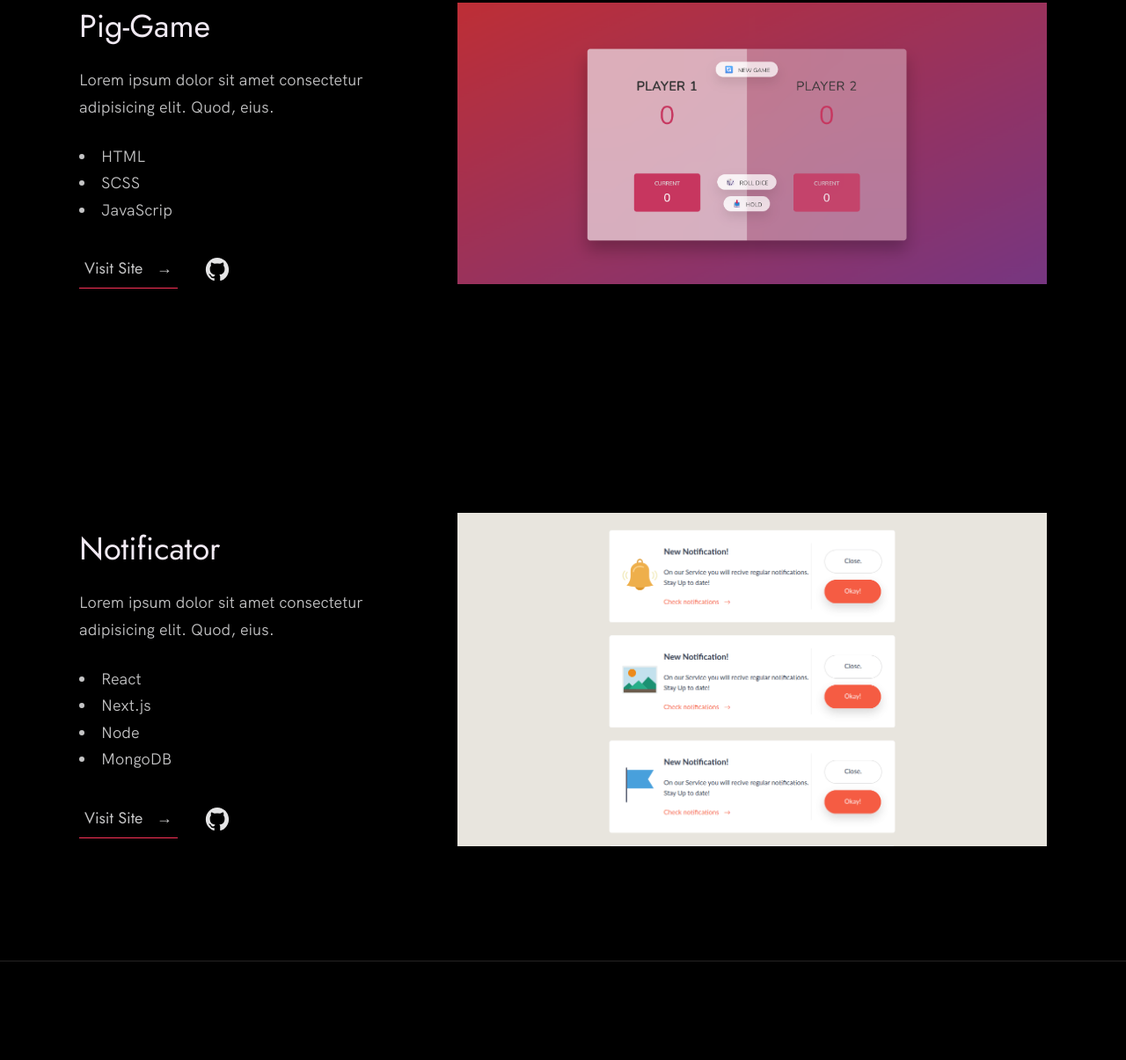
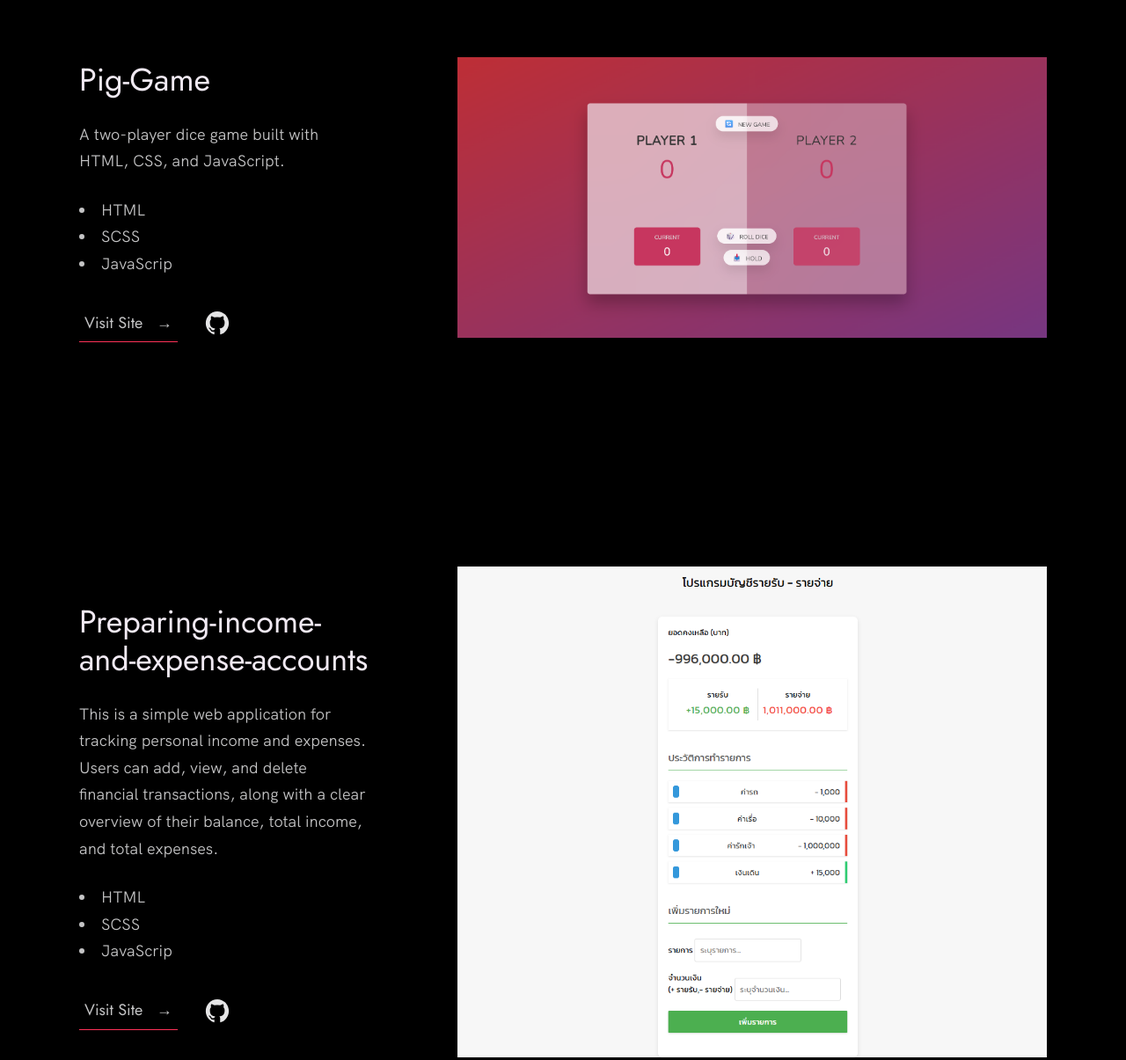
Before and after one commit to oat1122/Portfolio, a plain HTML site: page index.html in a window 1280 px wide. Shown: the part 1725-2930 px from the top of the page at 88% size. Drawn offline with Linux system fonts and the light colour scheme; a script that the page names is missing.

```diff
--- a/index.html
+++ b/index.html
@@ -80,7 +80,9 @@
             <div class="work__text">
               <h3>Django-E-commerce</h3>
               <p>
-                A free Open Source Portfolio for anyone to use for free.
+                This Django 4 e-commerce application offers core features for product management, user authentication, and a shopping cart.
+
+.
               </p>
               <ul class="work__list">
                 <li>HTML</li>
@@ -93,7 +95,7 @@
                 <a href="https://github.com/oat1122/Django-E-commerce" target="_blank" class="link__text">
                   Visit Site <span>&rarr;</span>
                 </a>
-                <a href="https://github.com/nisarhassan12/portfolio" title="View Source Code" target="_blank">
+                <a  title="View Source Code" target="_blank">
                   <img src="./images/github.svg" class="work__code" alt="GitHub">
                 </a>
               </div>
@@ -107,8 +109,8 @@
             <div class="work__text">
               <h3>Pig-Game</h3>
               <p>
-                Lorem ipsum dolor sit amet consectetur adipisicing elit. Quod,
-                eius.
+                A two-player dice game built with HTML, CSS, and JavaScript.
+
               </p>
               <ul class="work__list">
                 <li>HTML</li>
@@ -120,7 +122,7 @@
                 <a href="https://github.com/oat1122/Pig-Game?tab=readme-ov-file" target="_blank" class="link__text">
                   Visit Site <span>&rarr;</span>
                 </a>
-                <a href="#">
+                <a>
                   <img src="./images/github.svg" class="work__code" title="View Source Code" alt="GitHub">
                 </a>
               </div>
@@ -132,29 +134,29 @@
 
           <div class="work__box">
             <div class="work__text">
-              <h3>Notificator</h3>
+              <h3>Preparing-income-and-expense-accounts
+              </h3>
               <p>
-                Lorem ipsum dolor sit amet consectetur adipisicing elit. Quod,
-                eius.
+                This is a simple web application for tracking personal income and expenses. Users can add, view, and delete financial transactions, along with a clear overview of their balance, total income, and total expenses.
+
               </p>
               <ul class="work__list">
-                <li>React</li>
-                <li>Next.js</li>
-                <li>Node</li>
-                <li>MongoDB</li>
+                <li>HTML</li>
+                <li>SCSS</li>
+                <li>JavaScrip</li>
               </ul>
 
               <div class="work__links">
-                <a href="#" class="link__text">
+                <a href="https://github.com/oat1122/Preparing-income-and-expense-accounts"  target="_blank" class="link__text">
                   Visit Site <span>&rarr;</span>
                 </a>
-                <a href="#">
+                <a >
                   <img src="./images/github.svg" class="work__code" title="View Source Code" alt="GitHub">
                 </a>
               </div>
             </div>
             <div class="work__image-box">
-              <img src="./images/project-3.png" class="work__image" alt="Project 3" />
+              <img src="./images/Loogo/Preparing.png" class="work__image" alt="Project 3" />
             </div>
           </div>
         </div>
```
Also changed, not shown: images/Loogo/Preparing.png (added), images/bullseye.png (deleted), images/chippy.png (deleted), images/codepen.svg (deleted), images/fastlane.png (deleted), images/goldengrid.png (deleted), images/lighthouse-report.png (deleted), images/mighty-furnitures.png (deleted), images/project-1.png (deleted), images/project-2.png (deleted), images/project-3.png (deleted), images/ronjones.png (deleted), images/syed-ali-hussnain.jpg (deleted), images/twitter.svg (deleted).
